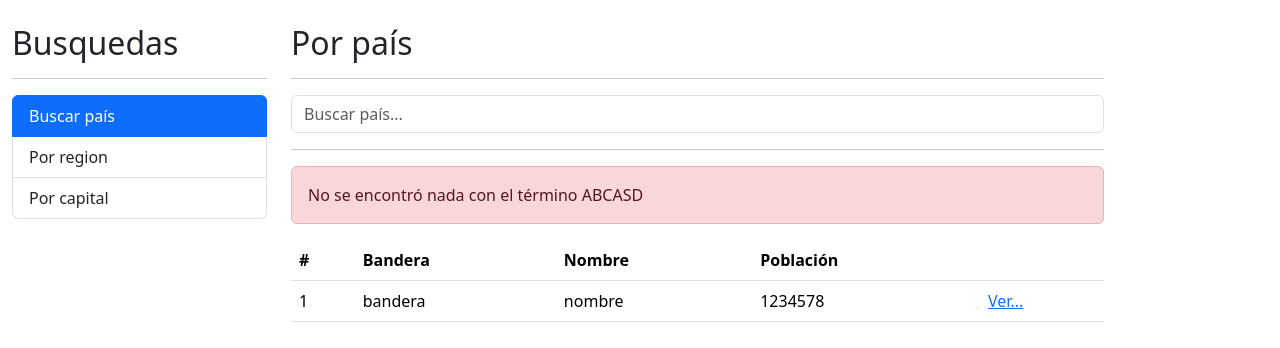
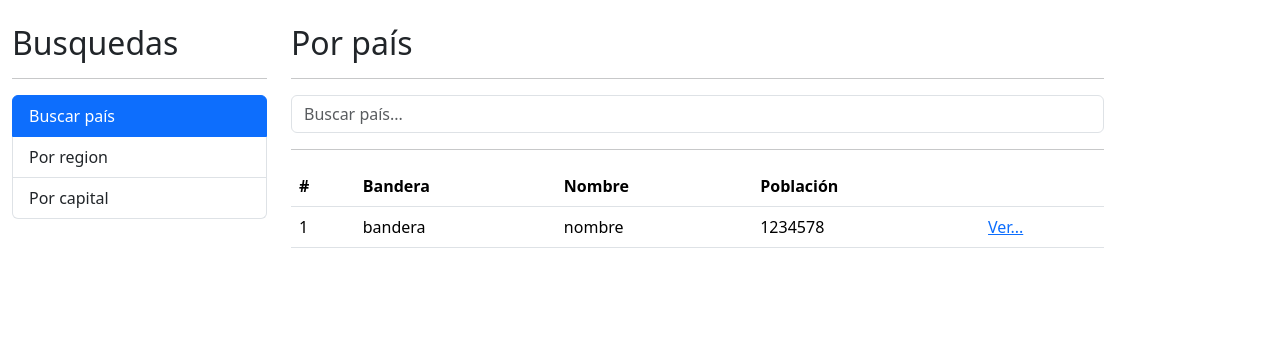
Before and after one commit to adolfo-ajucum/paisesApp, an Angular app: page / in a window 1280 px wide. Shown: the top 348 px of the page. Built offline with nearby package versions, Linux system fonts and the light colour scheme.

Commit message:
manejo de errores

```diff
--- a/src/app/pais/pages/por-pais/por-pais.component.html
+++ b/src/app/pais/pages/por-pais/por-pais.component.html
@@ -15,11 +15,12 @@
 </div>
 
 <hr>
-<div class="alert alert-danger">
-    No se encontró nada con el término ABCASD
+<div *ngIf="hayError"
+    class="alert alert-danger">
+    No se encontró nada con el término {{termino}}
 </div>
 
-<div class="row">
+<div *ngIf="!hayError" class="row">
     <div class="col">
 
         <table class="table table-hover">
--- a/src/app/pais/pages/por-pais/por-pais.component.ts
+++ b/src/app/pais/pages/por-pais/por-pais.component.ts
@@ -10,15 +10,19 @@
 export class PorPaisComponent {
 
   termino: string = '';
+  hayError: boolean = false;
 
   constructor(private PaisService: PaisService) { }
 
   buscar(){
+    this.hayError = false;
     console.log(this.termino);
 
     this.PaisService.buscarPais( this.termino)
-    .subscribe( resp => {
+    .subscribe( (resp) => {
       console.log(resp);
+    }, (err) =>{
+      this.hayError = true;
     });
   }
 }
```
